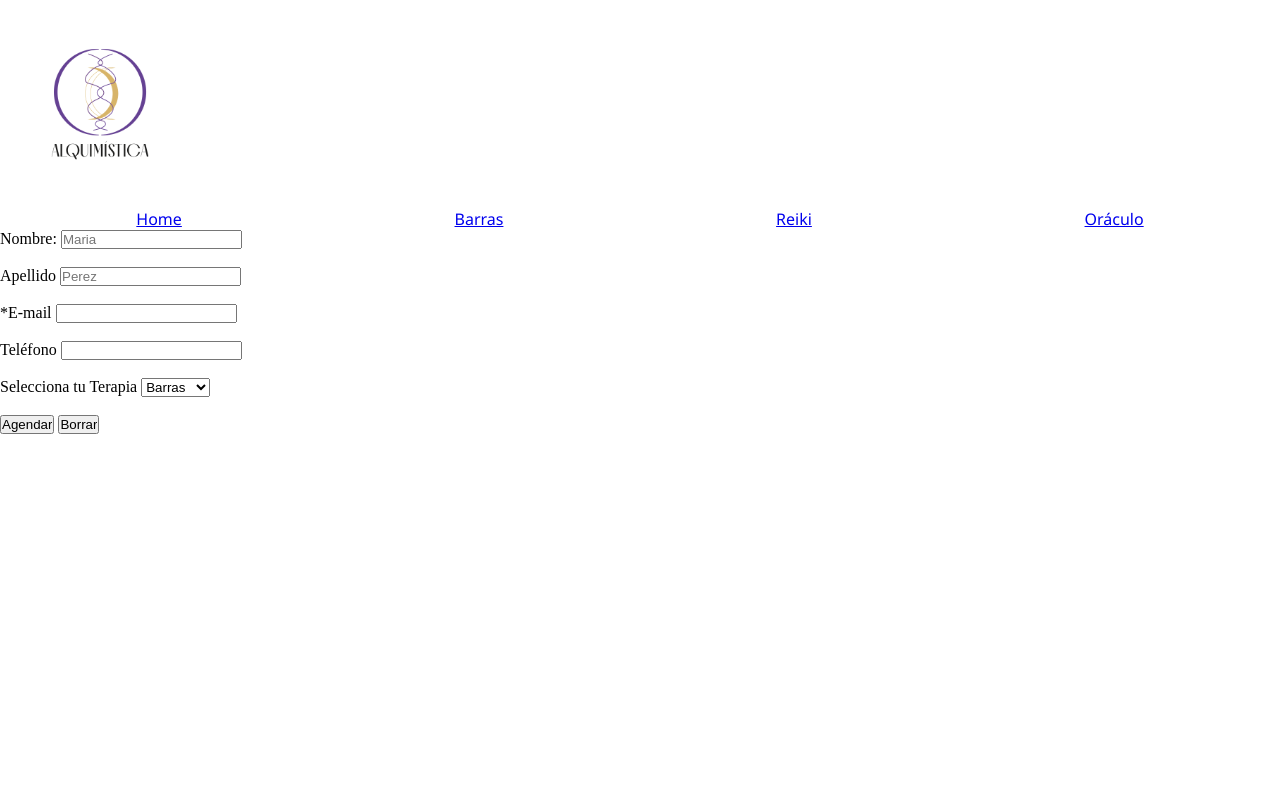
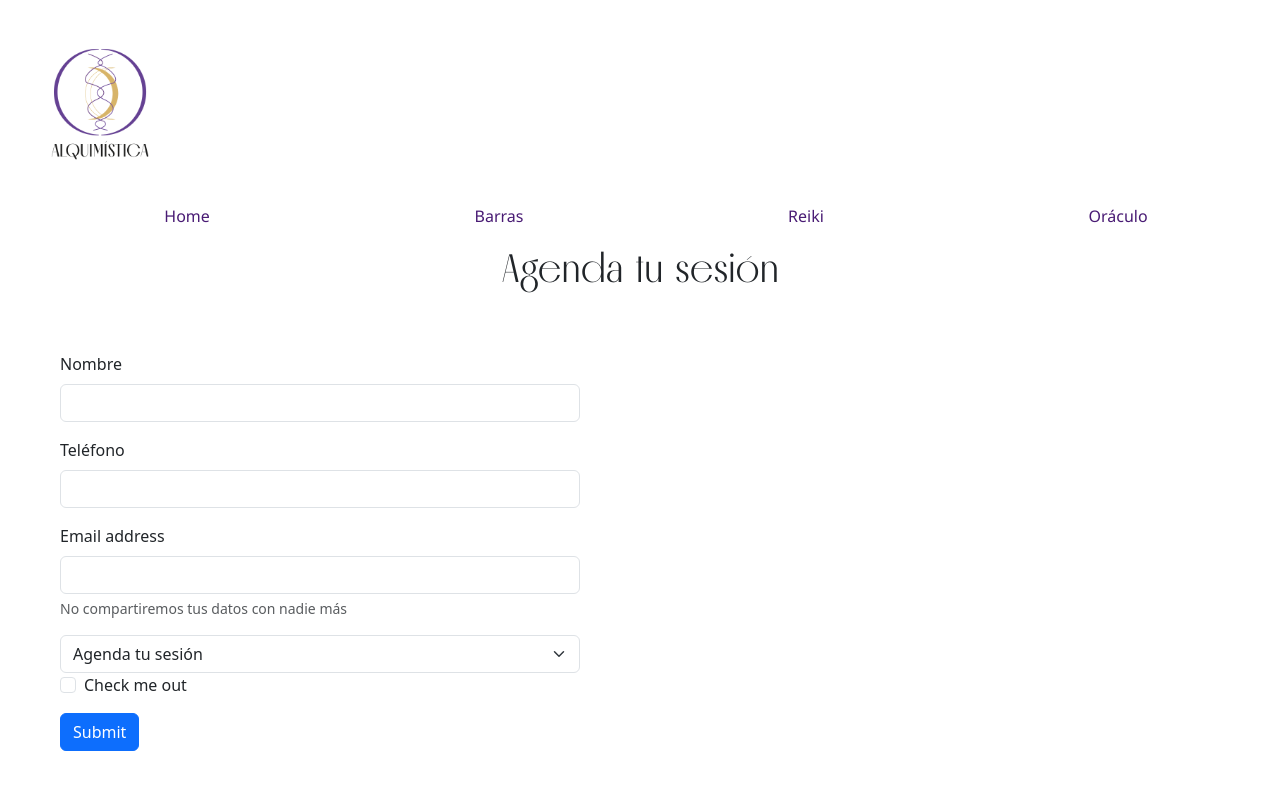
Before and after one commit to LeslieGonzalezG/Leslie_repositorio, a plain HTML site: page Pages/agendar.html in a window 1280 px wide. Shown: the top 800 px of the page. Drawn offline with nearby package versions, Linux system fonts and the light colour scheme.

Commit message:
v.0.0.3
cambio form y el index

```diff
--- a/Pages/agendar.html
+++ b/Pages/agendar.html
@@ -5,6 +5,10 @@
     <meta name="viewport" content="width=device-width, initial-scale=1.0">
     <!--Favicon-->
     <link rel="shortcut icon" href="./MULTIMEDIA/favicon_alquimistica32x32.png" type="favicon_alquimistica">
+
+    <!--dependencia bootstrap -->
+
+    <link href="https://cdn.jsdelivr.net/npm/bootstrap@5.3.3/dist/css/bootstrap.min.css" rel="stylesheet" integrity="sha384-QWTKZyjpPEjISv5WaRU9OFeRpok6YctnYmDr5pNlyT2bRjXh0JMhjY6hW+ALEwIH" crossorigin="anonymous">
 
     <!--Link hoja de estilo propia-->
     <link rel="stylesheet" href="../css/estilo.css">
@@ -40,47 +44,54 @@
     </header>
 
     <main>
-        <form action="">
-            <div>
-                <label for="name">Nombre:</label>
-                <input type="text" name="name" placeholder="Maria">
-            </div>
-            <br>
-            <div>
-                <label for="surname"> Apellido</label>
-                <input type="text" name="surname" placeholder="Perez">
-            </div>
-            <br>
-            <div>
-                <label for="mail"> *E-mail </label>
-                <input type="email" name="email" required>
 
-            </div>
-            <br>
-            <div>
-                <label for="Phone"> Teléfono</label>
-                <input type="phone" name="phone" required>
-            </div>
-            <br>
-            <div>
-                <label for="Terapia"> Selecciona tu Terapia</label>
-                <select name="Terapias" id="">
-                    <option value="Barras">Barras</option>
-                    <option value="Oraculo">Oraculo</option>
-                    <option value="Reiki">Reiki</option>
-                </select>
-            </div>
+        <h1>Agenda tu sesión </h1>
 
-            <br>
-            <div>
-                <input type="submit" value="Agendar">
-                <input type="submit" value="Borrar">
+        <form class="formulario">
 
-            </div>
+        <div class="mb-3">
+    <label for="exampleInputEmail1" class="form-label">Nombre</label>
+    <input type="Nombre" class="form-control" id="María Pérez" aria-describedby="emailHelp">
+     </div>
+
+     <div class="mb-3">
+        <label for="exampleInputEmail1" class="form-label">Teléfono</label>
+        <input type="Teléfono" class="form-control" id="Telefono" aria-describedby="emailHelp">
+         </div>
+
+
+         <div class="mb-3">
+         <label for="exampleInputEmail1" class="form-label">Email address</label>
+         <input type="email" class="form-control" id="exampleInputEmail1" aria-describedby="emailHelp">
+         <div id="emailHelp" class="form-text">No compartiremos tus datos con nadie más</div>
+        </div>
+
+        <select class="form-select" aria-label="Default select example">
+            <option selected>Agenda tu sesión</option>
+            <option value="1">Barras</option>
+            <option value="2">Reiki</option>
+            <option value="3">Oráculo</option>
+
+          </select>
+
+  <div class="mb-3 form-check">
+    <input type="checkbox" class="form-check-input" id="exampleCheck1">
+    <label class="form-check-label" for="exampleCheck1">Check me out</label>
+  </div>
+
+  <button type="submit" class="btn btn-primary">Submit</button>
+</form>
 
         </form>
 
+        <img class="foto_form" src="../MULTIMEDIA/conexion_Ser.jpg" alt="conexion_Ser">
+
+
+
     </main>
 
+
+    <!--Dependencia script bootstrap-->
+    <script src="https://cdn.jsdelivr.net/npm/bootstrap@5.3.3/dist/js/bootstrap.bundle.min.js" integrity="sha384-YvpcrYf0tY3lHB60NNkmXc5s9fDVZLESaAA55NDzOxhy9GkcIdslK1eN7N6jIeHz" crossorigin="anonymous"></script>
 </body>
 </html>
--- a/css/estilo.css
+++ b/css/estilo.css
@@ -36,7 +36,7 @@ p{
     width: 90%;
     display: grid;
     grid-template-columns: 1fr 1fr;
-    grid-template-rows: 1fr 1fr 1.3fr 0.6fr;
+    grid-template-rows: min-content 1fr 1.3fr 0.4fr;
     gap: 5px 5px;
     grid-template-areas:
       "HEADER HEADER"
@@ -81,7 +81,10 @@ p{
 
 
   .Main { grid-area: Main;
-  background-color: #ffffff;
+    margin:auto;
+    text-align: center;
+    background-color: #ffffff;
+
 
  }
   .Aside { grid-area: Aside;
@@ -90,19 +93,28 @@ p{
 
   .Article { grid-area: Article;
    padding: 3rem;
-    display: inline-block;
-    justify-content: space-around;}
+    display: flex;
+    justify-content: space-around;
+   }
 
     .card{
       height:auto;
-      display: inline-block;
+      display: flex;
       justify-content: space-around;
+      min-height: 300px;
 
+
+    }
+
+    .terapia_sub{
+      display: flex;
+      align-self: flex-start;
 
     }
 
 
   .Footer { grid-area: Footer;
+    background-color: #3f3e3f;
    }
 
 
@@ -115,14 +127,31 @@ p{
 
 }
 
-.header__nav ul li{
+.Menu ul li{
     border-radius: 10px;
     text-decoration: none;
 }
 
-.header__nav ul li a{
+.Menu ul li a{
     color: #491b74;
     text-decoration: none;
     padding: 0.7rem;
 
 }
+
+/*Estilo formulario*/
+.formulario{
+  width: 600px;
+  margin:20px;
+  padding: 40px;
+
+}
+
+.foto_form{
+  width:300px;
+
+}
+
+.main{
+  display: inline-block;
+}
```
Also changed, not shown: index.html (+2 -0 lines).
